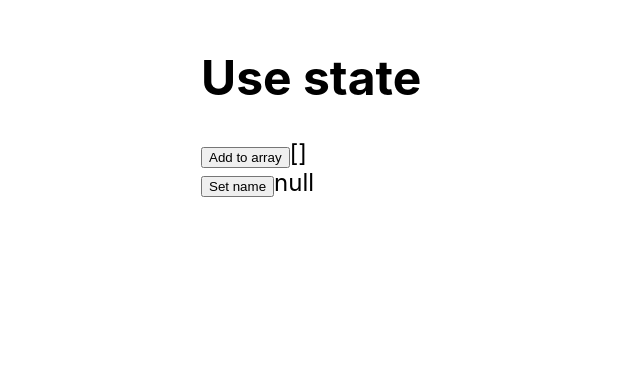
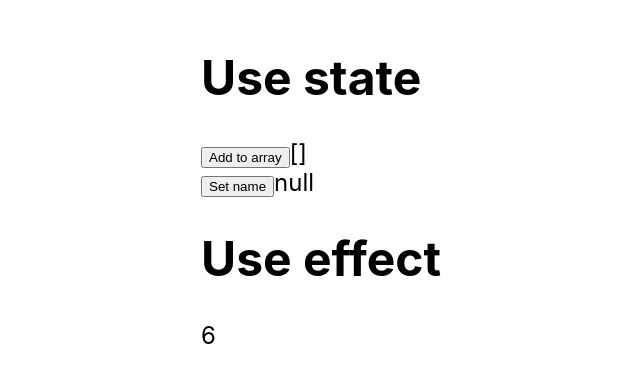
Before and after one commit to Dariuszb94/ts-hooks, a React (Create React App) app: page / in a window 1280 px wide. Shown: the top 382 px of the page, without its empty margins (39-679 px from the left). Built offline with nearby package versions, Linux system fonts and the light colour scheme.

Commit message:
useffect

```diff
--- a/src/App.tsx
+++ b/src/App.tsx
@@ -1,3 +1,4 @@
+import UseEffect from "./UseEffect";
 import UseState from "./UseState";
 
 function App() {
@@ -5,6 +6,8 @@ function App() {
     <div>
       <h1>Use state</h1>
       <UseState />
+      <h1>Use effect</h1>
+      <UseEffect />
     </div>
   );
 }
--- /dev/null
+++ b/src/UseEffect.tsx
@@ -0,0 +1,13 @@
+import { useEffect, useState } from "react";
+
+function UseEffect() {
+  const [val, valSet] = useState(1);
+  useEffect(() => {
+    window.setInterval(() => {
+      valSet((prev) => prev + 1);
+    }, 1000);
+  }, []);
+  return <div>{val}</div>;
+}
+
+export default UseEffect;
```
